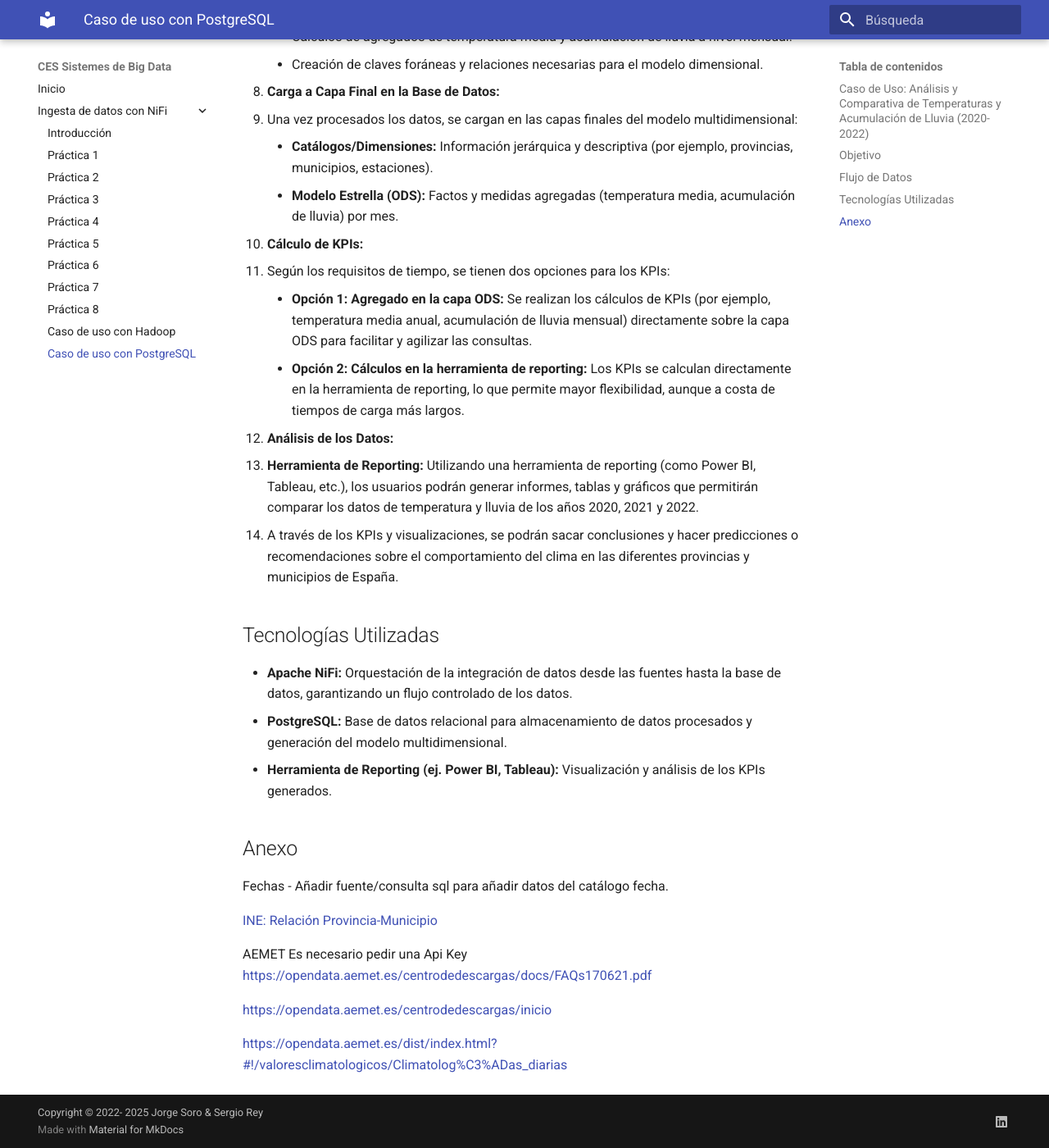
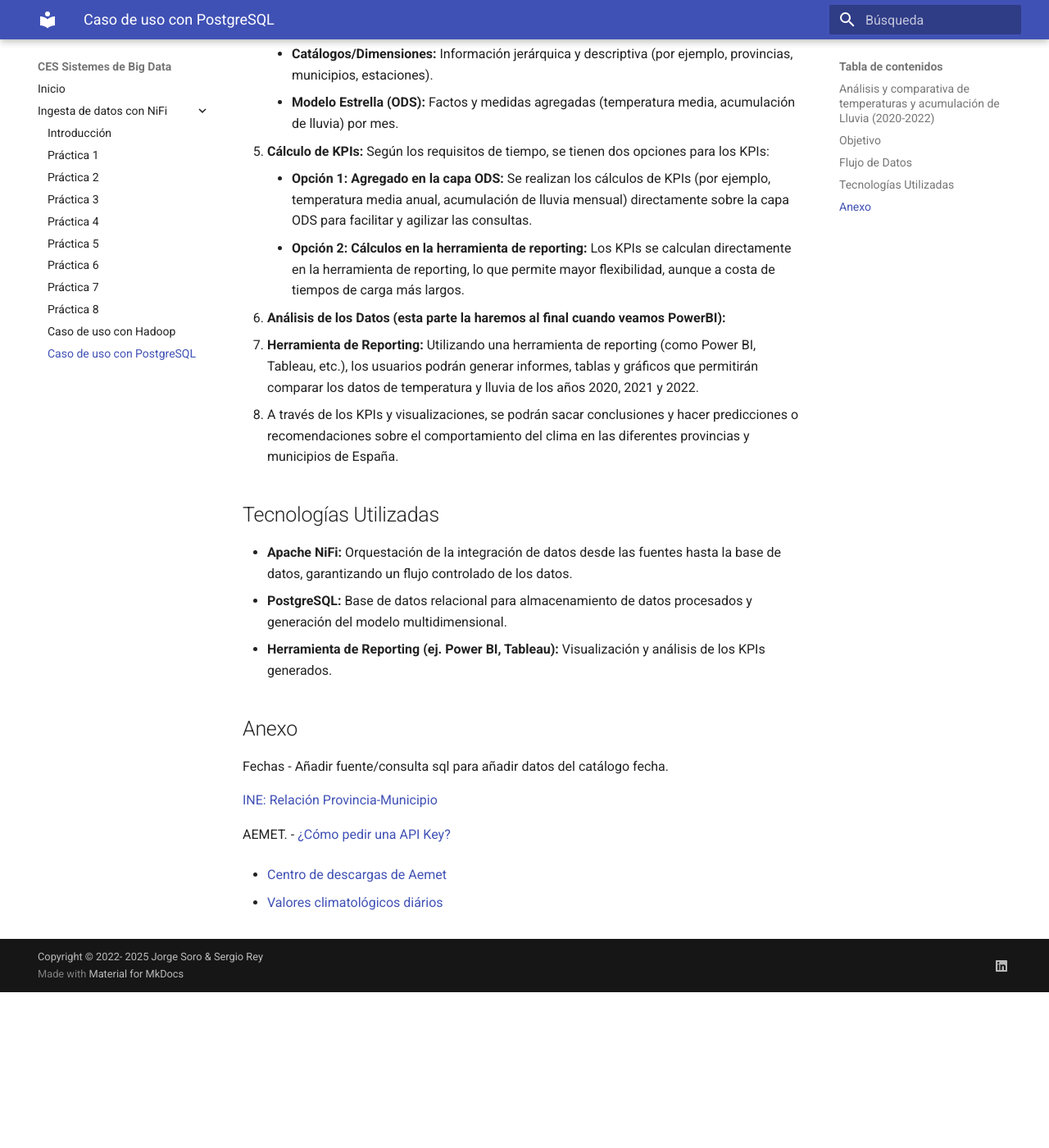
Before and after one commit to jorsodom/bigdata-sb, an MkDocs documentation site: the page built from docs/nifi/nifiCasoUsoPostgreSQL.md, in a window 1280 px wide and 1400 px high, scrolled down 1007 px. Shown: the whole window at 82% size. Built offline with MkDocs 1.6.1 and Material for MkDocs 9.7.7, drawn with Linux system fonts in a browser that asks for light colours; after the commit the page ends 2217 px from its top, so only the background shows below that; some of the changed text lies outside the part shown.

Commit message:
caso uso postgres v1

```diff
--- a/docs/nifi/nifiCasoUsoPostgreSQL.md
+++ b/docs/nifi/nifiCasoUsoPostgreSQL.md
@@ -1,4 +1,4 @@
-### Caso de Uso: Análisis y Comparativa de Temperaturas y Acumulación de Lluvia (2020-2022)
+### Análisis y comparativa de temperaturas y acumulación de Lluvia (2020-2022)
 ## Objetivo
 Realizar un análisis mensual de las temperaturas medias y la acumulación de lluvia para los años 2020, 2021 y 2022, aprovechando los datos meteorológicos de España para obtener conclusiones a través de una herramienta de reporting.
 Este caso de uso proporciona una solución automatizada y eficiente para la integración, procesamiento y análisis de datos meteorológicos, ayudando en la toma de decisiones y en la creación de informes precisos y oportunos.
@@ -6,31 +6,31 @@
 ## Flujo de Datos
 
 1. **Obtención de Datos:**
-   - **Fuentes de Información:**
-     - **INE (Instituto Nacional de Estadística):** Relación de provincias y municipios de España.
-     - **AEMET (Agencia Española de Meteorología):** Datos meteorológicos de todas las estaciones de España.
-   - **Generación de Catálogo de Fechas:** Se crea un catálogo que permita tener las fechas de las mediciones de temperatura y lluvia a nivel mensual para cada estación.
+    - **Fuentes de Información:**
+            - **INE (Instituto Nacional de Estadística):** Relación de provincias y municipios de España.
+            - **AEMET (Agencia Española de Meteorología):** Datos meteorológicos de todas las estaciones de España.
+    - **Generación de Catálogo de Fechas:** Se crea un catálogo que permita tener las fechas de las mediciones de temperatura y lluvia a nivel mensual para cada estación.
 
 2. **Carga de Datos a Base de Datos (PostgreSQL):**
-   - Los datos obtenidos de las fuentes (INE, AEMET y el catálogo de fechas) se cargarán en una base de datos en una capa de **tablas Staging**. Esta capa intermedia es utilizada para mantener los datos en su formato bruto y poder realizar la limpieza y validación sin afectar a los sistemas fuente.
+   Los datos obtenidos de las fuentes (INE, AEMET y el catálogo de fechas) se cargarán en una base de datos en una capa de **tablas Staging**. Esta capa intermedia es utilizada para mantener los datos en su formato bruto y poder realizar la limpieza y validación sin afectar a los sistemas fuente.
 
 3. **Transformación de los Datos:**
-   - Se realizarán los tratamientos necesarios en las tablas Staging, tales como:
+   Se realizarán los tratamientos necesarios en las tablas Staging, tales como:
      - Limpieza de datos (por ejemplo, valores nulos, duplicados).
      - Cálculos de agregados de temperatura media y acumulación de lluvia a nivel mensual.
      - Creación de claves foráneas y relaciones necesarias para el modelo dimensional.
 
 4. **Carga a Capa Final en la Base de Datos:**
-   - Una vez procesados los datos, se cargan en las capas finales del modelo multidimensional:
+   Una vez procesados los datos, se cargan en las capas finales del modelo multidimensional:
      - **Catálogos/Dimensiones:** Información jerárquica y descriptiva (por ejemplo, provincias, municipios, estaciones).
      - **Modelo Estrella (ODS):** Factos y medidas agregadas (temperatura media, acumulación de lluvia) por mes.
 
 5. **Cálculo de KPIs:**
-   - Según los requisitos de tiempo, se tienen dos opciones para los KPIs:
+   Según los requisitos de tiempo, se tienen dos opciones para los KPIs:
      - **Opción 1: Agregado en la capa ODS:** Se realizan los cálculos de KPIs (por ejemplo, temperatura media anual, acumulación de lluvia mensual) directamente sobre la capa ODS para facilitar y agilizar las consultas.
      - **Opción 2: Cálculos en la herramienta de reporting:** Los KPIs se calculan directamente en la herramienta de reporting, lo que permite mayor flexibilidad, aunque a costa de tiempos de carga más largos.
 
-6. **Análisis de los Datos:**
+6. **Análisis de los Datos (esta parte la haremos al final cuando veamos PowerBI):**
    - **Herramienta de Reporting:** Utilizando una herramienta de reporting (como Power BI, Tableau, etc.), los usuarios podrán generar informes, tablas y gráficos que permitirán comparar los datos de temperatura y lluvia de los años 2020, 2021 y 2022.
    - A través de los KPIs y visualizaciones, se podrán sacar conclusiones y hacer predicciones o recomendaciones sobre el comportamiento del clima en las diferentes provincias y municipios de España.
 
@@ -39,18 +39,15 @@
 - **PostgreSQL:** Base de datos relacional para almacenamiento de datos procesados y generación del modelo multidimensional.
 - **Herramienta de Reporting (ej. Power BI, Tableau):** Visualización y análisis de los KPIs generados.
 
-
-
 ## Anexo
 Fechas
 - Añadir fuente/consulta sql para añadir datos del catálogo fecha.
 
 [INE: Relación Provincia-Municipio](https://www.ine.es/daco/daco42/codmun/22codmun.xlsx)
 
-AEMET
-Es necesario pedir una Api Key
-[https://opendata.aemet.es/centrodedescargas/docs/FAQs170621.pdf](https://opendata.aemet.es/centrodedescargas/docs/FAQs170621.pdf)
+AEMET.
+-   [¿Cómo pedir una API Key?](https://opendata.aemet.es/centrodedescargas/docs/FAQs170621.pdf)
 
-[https://opendata.aemet.es/centrodedescargas/inicio](https://opendata.aemet.es/centrodedescargas/inicio)
+-   [Centro de descargas de Aemet](https://opendata.aemet.es/centrodedescargas/inicio)
 
-[https://opendata.aemet.es/dist/index.html?#!/valoresclimatologicos/Climatolog%C3%ADas_diarias](https://opendata.aemet.es/dist/index.html?#!/valoresclimatologicos/Climatolog%C3%ADas_diarias)
+-   [Valores climatológicos diários](https://opendata.aemet.es/dist/index.html?#!/valoresclimatologicos/Climatolog%C3%ADas_diarias)
```
